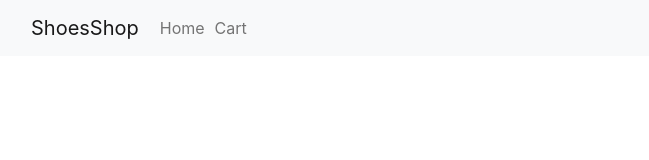
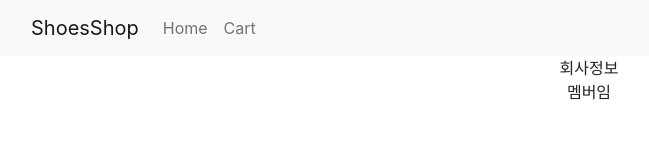
Before and after one commit to dabinnkim/React, a React (Create React App) app in the folder shoppingmall/: page /about/member in a window 1280 px wide. Before the commit this address had no page. Shown: the top 160 px of the page, without its empty margins (51-700 px from the left). Built offline with nearby package versions, Linux system fonts and the light colour scheme.

Commit message:
nested routes

```diff
--- a/shoppingmall/src/App.js
+++ b/shoppingmall/src/App.js
@@ -4,14 +4,17 @@ import { Nav, Navbar, Container, Row, Col } from 'react-bootstrap';
 import { useState } from 'react';
 import data from './data';
 import Card from './compo/Card';
-import {Routes, Route, Link} from 'react-router-dom'
+import {Routes, Route, Link, useNavigate, Outlet} from 'react-router-dom'
 import Cart from './compo/Cart';
+import About from './compo/About';
+import Event from './compo/Event';
 
 
 
 function App() {
 
   let [shoes] = useState(data);
+  let navigate = useNavigate(); //페이지 이동
 
   return (
     <div className="App">
@@ -19,19 +22,26 @@ function App() {
 
       <Navbar bg="light" variant="light">
         <Container>
-          <Navbar.Brand href="#home">ShoesShop</Navbar.Brand>
+          <Navbar.Brand onClick={()=>{navigate('/event')}}>ShoesShop</Navbar.Brand>
           <Nav className="me-auto">
-            <Link to="/">Home</Link>
-            <Link to="/detail">Cart</Link>
+            <Nav.Link onClick={()=>{navigate('/')}}>Home</Nav.Link>
+            <Nav.Link onClick={()=>{navigate('/cart')}}>Cart</Nav.Link>
           </Nav>
         </Container>
       </Navbar>
 
 
-
       <Routes>
-        <Route path="/" element={<Card shoes={shoes}/>}/> {/* props로 state 자식컴포에 보내기 */}
-        <Route path="/detail" element={<Cart/>} />
+        <Route path="/" element={<Card shoes={shoes}/>}/>
+        <Route path="/cart" element={<Cart/>} />
+        <Route path="/about" element={<About/>}>
+          <Route path="member" element={<div>멤버임</div>} /> {/* memeber == /about/member */}
+          <Route path="location" element={<dib>위치정보임</dib>} />
+        </Route>
+        <Route path="/event" element={<Event/>}>
+          <Route path="one" element={<div>첫 주문시 양배추즙 서비스</div>}></Route>
+          <Route path="two" element={<div>생일기념 쿠폰받기</div>}></Route>
+        </Route>
       </Routes>
 
 
--- /dev/null
+++ b/shoppingmall/src/compo/About.js
@@ -0,0 +1,13 @@
+import React from 'react'
+import { Outlet } from 'react-router-dom'
+
+const About = () => {
+  return (
+    <>
+        <div>회사정보</div>
+        <Outlet></Outlet> {/* nested route를 보여줄 자리, 구멍 */}
+    </>
+  )
+}
+
+export default About
--- /dev/null
+++ b/shoppingmall/src/compo/Event.js
@@ -0,0 +1,13 @@
+import React from 'react'
+import { Outlet } from 'react-router-dom'
+
+const Event = () => {
+  return (
+    <>
+        <h4>오늘의 이벤트</h4>
+        <Outlet></Outlet>
+    </>
+  )
+}
+
+export default Event
```
